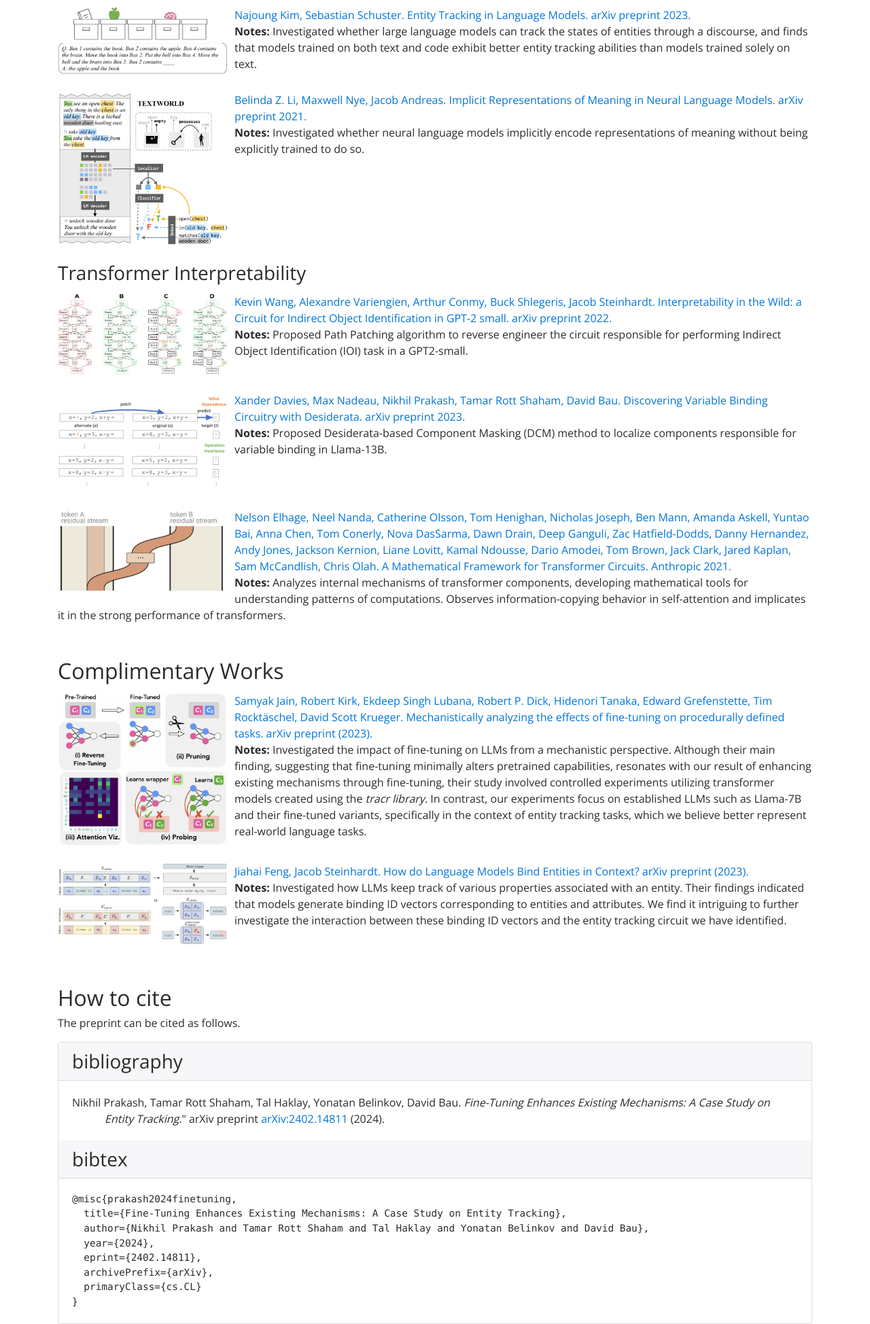
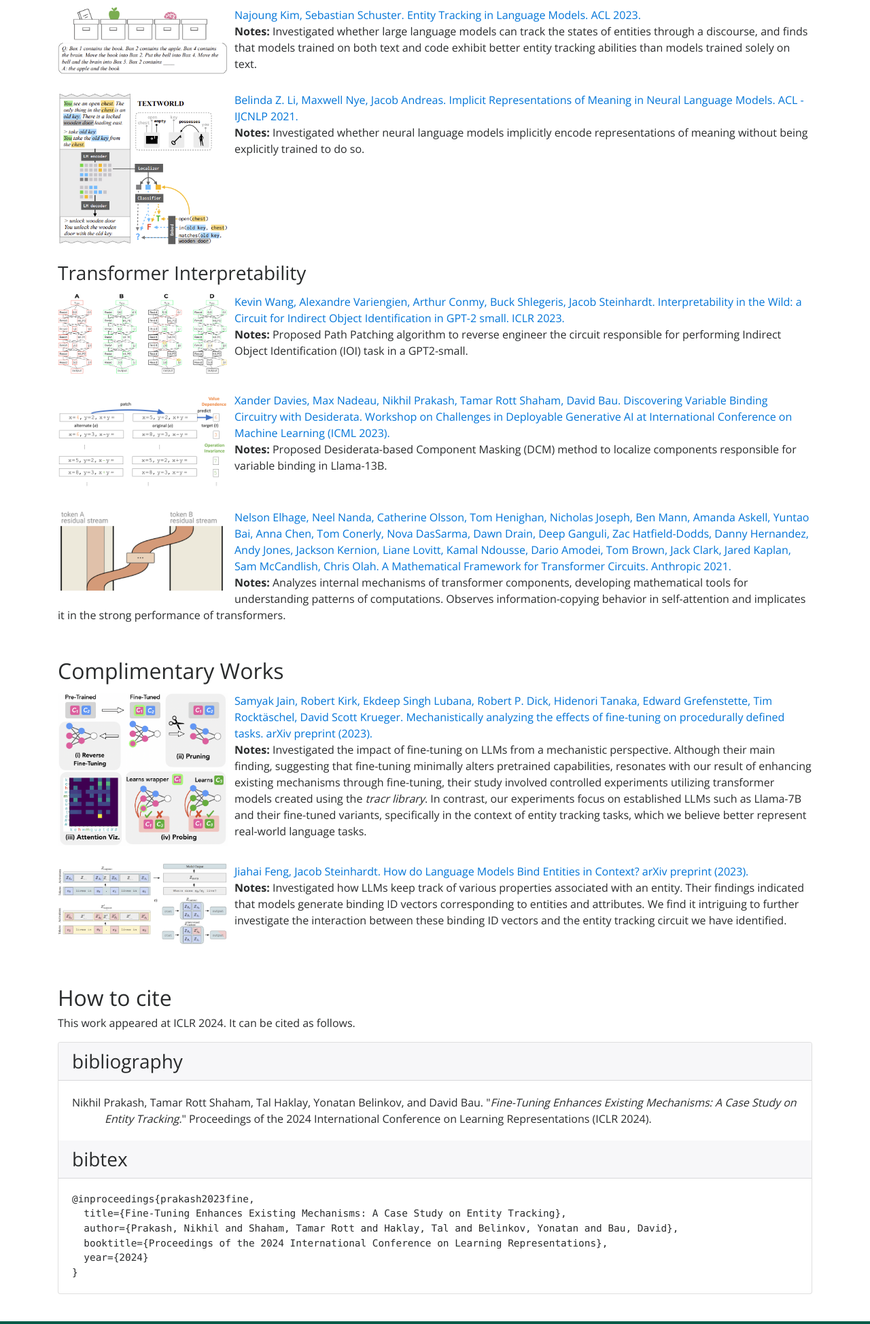
Before and after one commit to Nix07/finetuningweb, a plain HTML site: page src/index.html in a window 1280 px wide. Shown: the part 3660-5608 px from the top of the page at 68% size. Drawn offline with nearby package versions, Linux system fonts and the light colour scheme.

Commit message:
Updated citation info

```diff
--- a/src/index.html
+++ b/src/index.html
@@ -266,9 +266,9 @@
         </p>
         <h3>Entity Tracking</h3>
         <p class="citation">
-          <a href="https://arxiv.org/pdf/2305.02363.pdf" target="_blank">
+          <a href="https://aclanthology.org/2023.acl-long.213.pdf" target="_blank">
             <img src="images/related_works/entity_tracking.png" alt="Entity Tracking (Kim et. al 2023)">
-            Najoung Kim, Sebastian Schuster. Entity Tracking in Language Models. arXiv preprint 2023.
+            Najoung Kim, Sebastian Schuster. Entity Tracking in Language Models. ACL 2023.
           </a>
           <br>
           <b>Notes:</b> Investigated whether large language models can track the states of entities through a discourse,
@@ -278,10 +278,10 @@
         </p>
 
         <p class="citation">
-          <a href="https://arxiv.org/pdf/2106.00737.pdf" target="_blank">
+          <a href="https://aclanthology.org/2021.acl-long.143.pdf" target="_blank">
             <img src="images/related_works/entity_state.png" alt="Implicit Meaning (Li et. al 2021)">
             Belinda Z. Li, Maxwell Nye, Jacob Andreas. Implicit Representations of Meaning in Neural Language Models.
-            arXiv preprint 2021.
+            ACL - IJCNLP 2021.
           </a>
           <br>
           <b>Notes:</b> Investigated whether neural language models implicitly encode representations of meaning without
@@ -290,10 +290,10 @@
 
         <h3>Transformer Interpretability</h3>
         <p class="citation">
-          <a href="https://arxiv.org/pdf/2211.00593.pdf" target="_blank">
-            <img src="images/related_works/IOI.png" alt="Path Patching (Wang et. al 2022)">
+          <a href="https://openreview.net/pdf?id=NpsVSN6o4ul" target="_blank">
+            <img src="images/related_works/IOI.png" alt="Path Patching (Wang et. al 2023)">
             Kevin Wang, Alexandre Variengien, Arthur Conmy, Buck Shlegeris, Jacob Steinhardt. Interpretability in the
-            Wild: a Circuit for Indirect Object Identification in GPT-2 small. arXiv preprint 2022.
+            Wild: a Circuit for Indirect Object Identification in GPT-2 small. ICLR 2023.
           </a>
           <br>
           <b>Notes:</b> Proposed Path Patching algorithm to reverse engineer the circuit responsible for performing
@@ -304,7 +304,8 @@
           <a href="https://arxiv.org/pdf/2307.03637.pdf" target="_blank">
             <img src="images/related_works/DCM.png" alt="DCM (Davies et. al 2023)">
             Xander Davies, Max Nadeau, Nikhil Prakash, Tamar Rott Shaham, David Bau. Discovering Variable Binding
-            Circuitry with Desiderata. arXiv preprint 2023.
+            Circuitry with Desiderata. Workshop on Challenges in Deployable Generative AI at International Conference on
+            Machine Learning (ICML 2023).
           </a>
           <br>
           <b>Notes:</b> Proposed Desiderata-based Component Masking (DCM) method to localize components responsible for
@@ -356,29 +357,27 @@
         </p>
 
         <h2>How to cite</h2>
-        <p>The preprint can be cited as follows.
+        <p>This work appeared at ICLR 2024. It can be cited as follows.
         </p>
 
         <div class="card">
           <h3 class="card-header">bibliography</h3>
           <div class="card-block">
             <p style="text-indent: -3em; margin-left: 3em;" class="card-text clickselect">
-              Nikhil Prakash, Tamar Rott Shaham, Tal Haklay, Yonatan Belinkov, David Bau.
-              <em>Fine-Tuning Enhances Existing Mechanisms: A Case Study on Entity Tracking.</em>" arXiv preprint <nobr>
-                <a href="https://arxiv.org/abs/2402.14811" target="_blank">arXiv:2402.14811</a> (2024).
+              Nikhil Prakash, Tamar Rott Shaham, Tal Haklay, Yonatan Belinkov, and David Bau.
+              "<em>Fine-Tuning Enhances Existing Mechanisms: A Case Study on Entity Tracking.</em>" Proceedings of the
+              2024 International Conference on Learning Representations (ICLR 2024). <nobr>
               </nobr>
             </p>
           </div>
           <h3 class="card-header">bibtex</h3>
           <div class="card-block">
             <pre class="card-text clickselect">
-@misc{prakash2024finetuning,
+@inproceedings{prakash2023fine,
   title={Fine-Tuning Enhances Existing Mechanisms: A Case Study on Entity Tracking},
-  author={Nikhil Prakash and Tamar Rott Shaham and Tal Haklay and Yonatan Belinkov and David Bau},
-  year={2024},
-  eprint={2402.14811},
-  archivePrefix={arXiv},
-  primaryClass={cs.CL}
+  author={Prakash, Nikhil and Shaham, Tamar Rott and Haklay, Tal and Belinkov, Yonatan and Bau, David},
+  booktitle={Proceedings of the 2024 International Conference on Learning Representations},
+  year={2024}
 }
 </pre>
           </div>
```
